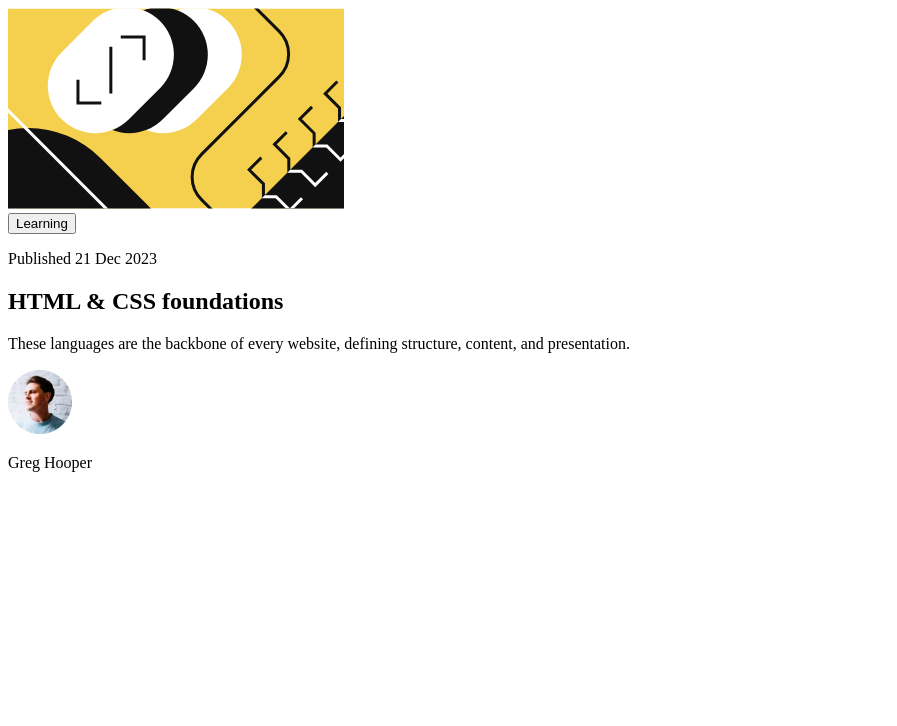
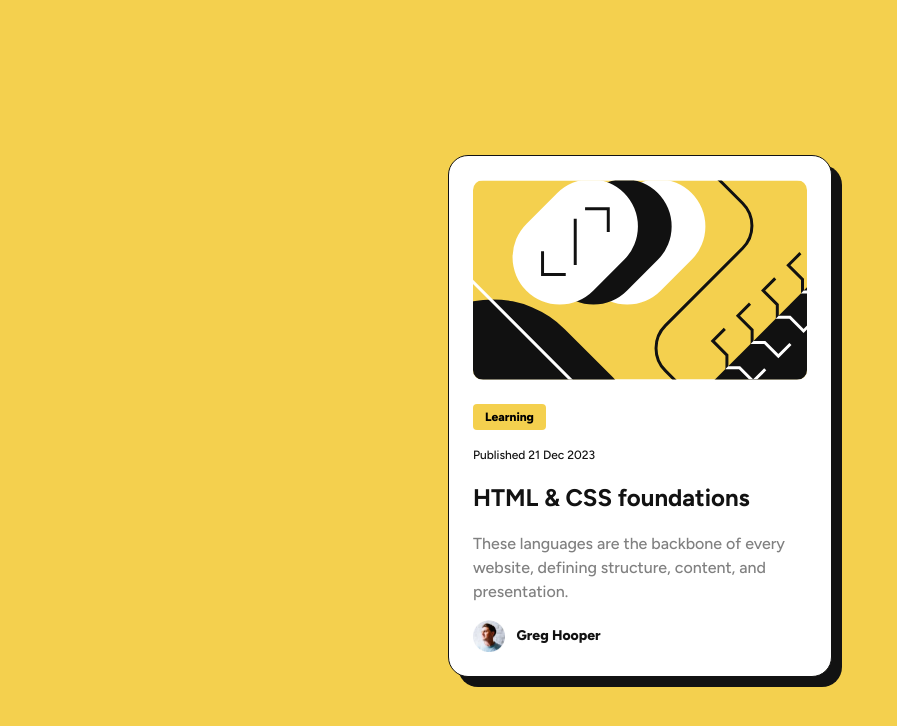
Before and after one commit to sannasinne/blog-preview-card, a plain HTML site: page index.html in a window 1280 px wide. Shown: the whole page, without its empty margins (0-897 px from the left). Drawn offline with Linux system fonts and the light colour scheme.

Commit message:
Styles added

```diff
--- a/css/style.css
+++ b/css/style.css
@@ -1,5 +1,13 @@
 :root {
+  --clr-yellow: hsl(47, 88%, 63%);
+  --clr-white: hsl(0, 0%, 100%);
+  --clr-grey: hsl(0, 0%, 50%);
+  --clr-black: hsl(0, 0%, 7%);
 
+  --ff-main: "Figtree", sans-serif;
+
+  --fw-regular: 500;
+  --fw-bold: 800;
 }
 
 /*
@@ -54,3 +62,80 @@ input, button, textarea, select {
 p, h1, h2, h3, h4, h5, h6 {
   overflow-wrap: break-word;
 }
+
+/* General styling */
+
+body {
+  font-family: var(--ff-main);
+  font-weight: var(--fw-regular);
+  font-size: 1rem;
+  color: var(--clr-grey);
+  background-color: var(--clr-yellow);
+
+  /* For this project only */
+  display: grid;
+  place-content: center;
+  margin: 1rem;
+}
+
+button {
+  background-color: var(--clr-yellow);
+  font-weight: var(--fw-bold);
+  font-size: 0.75rem;
+  padding: 4px 12px;
+  border: none;
+  border-radius: 4px;
+}
+
+.blog {
+  background-color: var(--clr-white);
+  padding: 1.5rem;
+  border: 1px solid var(--clr-black);
+  border-radius: 20px;
+  box-shadow: 10px 10px var(--clr-black);
+  max-width: 384px;
+}
+
+.blog__img {
+  border-radius: 10px;
+  overflow: hidden;
+}
+
+.blog__content {
+  display: flex;
+  flex-direction: column;
+  justify-content: space-between;
+  align-items: flex-start;
+  gap: 1rem;
+  margin-top: 1.5rem;
+}
+
+.date {
+  color: var(--clr-black);
+  font-size: 0.75rem;
+}
+
+h1 {
+  color: var(--clr-black);
+  cursor: pointer;
+}
+
+h1:hover {
+  color: var(--clr-yellow);
+}
+
+.blog__author {
+  display: flex;
+  align-items: center;
+  gap: 12px;
+}
+
+.blog__author-avatar {
+  height: 32px;
+}
+
+.name {
+  color: var(--clr-black);
+  font-size: 0.875rem;
+  font-weight: var(--fw-bold);
+}
--- a/index.html
+++ b/index.html
@@ -5,7 +5,10 @@
   <meta name="viewport" content="width=device-width, initial-scale=1.0"> <!-- displays site properly based on user's device -->
 
   <link rel="icon" type="image/png" sizes="32x32" href="./assets/images/favicon-32x32.png">
-
+  <link rel="preconnect" href="https://fonts.googleapis.com">
+  <link rel="preconnect" href="https://fonts.gstatic.com" crossorigin>
+  <link href="https://fonts.googleapis.com/css2?family=Figtree:ital,wght@0,300..900;1,300..900&display=swap" rel="stylesheet">
+  <link rel="stylesheet" href="./css/style.css" class="css">
   <title>Frontend Mentor | Blog preview card</title>
 </head>
 <body>
@@ -20,7 +23,7 @@
         <h1>HTML & CSS foundations</h1>
         <p>These languages are the backbone of every website, defining structure, content, and presentation.</p>
         <div class="blog__author">
-          <img src="./assets/images/image-avatar.webp" alt="Greg Hopper">
+          <img src="./assets/images/image-avatar.webp" class="blog__author-avatar" alt="Greg Hopper">
           <p class="name">Greg Hooper</p>
         </div>
       </div>
```
Also changed, not shown: assets/images/screenshot.jpg (added), 2 other files.
